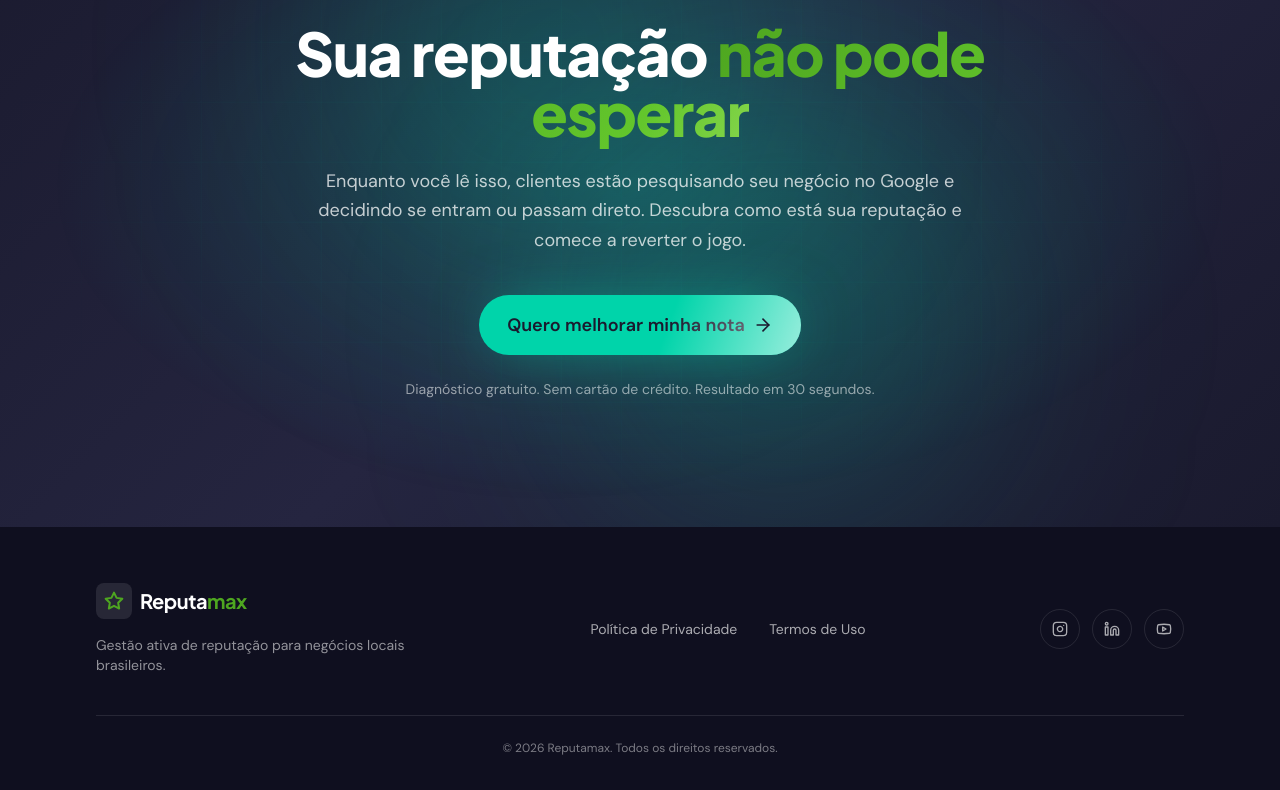
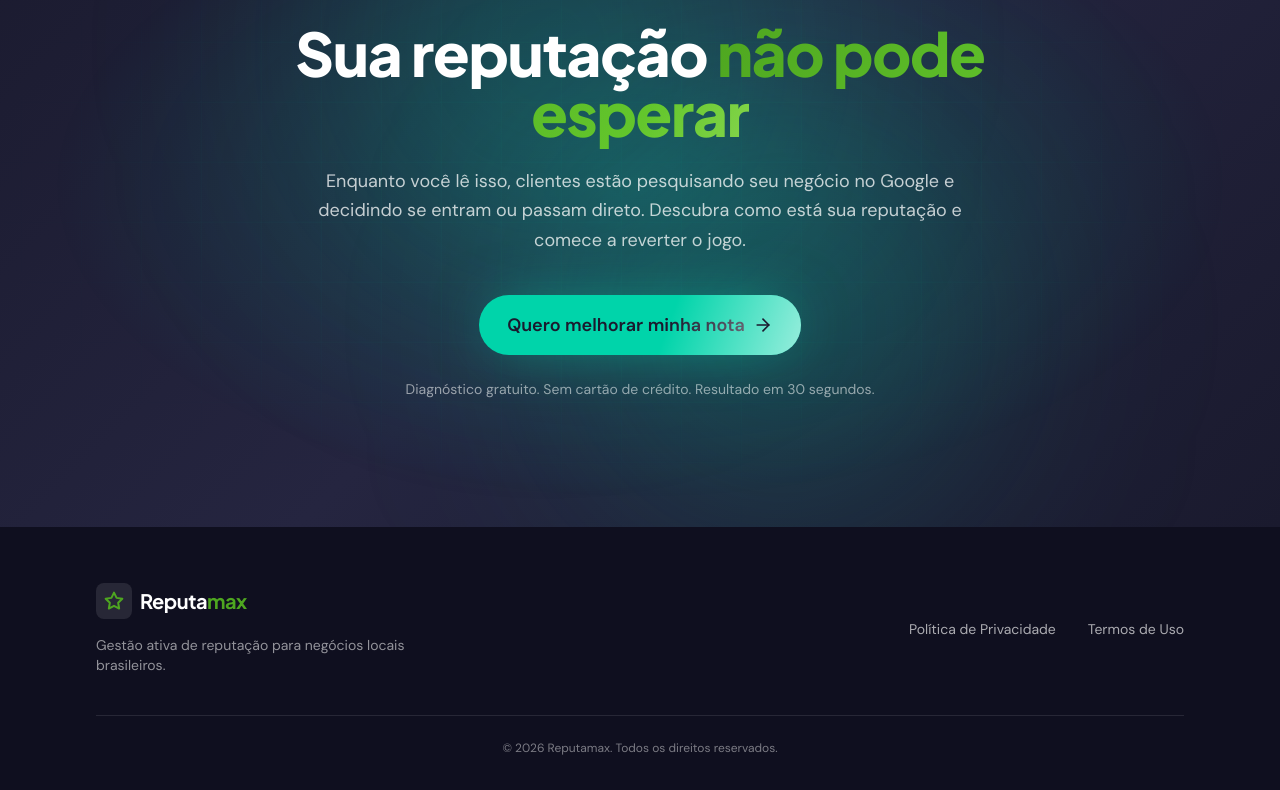
Before and after one commit to Jpcoutodev/homepage.reputamax, a React (Vite) app: page / in a window 1280 px wide. Shown: the part 6732-7522 px from the top of the page. Built offline with nearby package versions, Linux system fonts and the light colour scheme; no server answers.

Commit message:
chore: remove social media buttons from footer

```diff
--- a/src/App.jsx
+++ b/src/App.jsx
@@ -1128,29 +1128,6 @@ function Footer() {
             </a>
           </div>
 
-          <div className="flex items-center gap-3">
-            <a
-              href="#"
-              aria-label="Instagram"
-              className="flex h-10 w-10 items-center justify-center rounded-full border border-white/10 text-white/65 transition hover:border-teal hover:text-teal"
-            >
-              <Instagram className="h-4 w-4" />
-            </a>
-            <a
-              href="#"
-              aria-label="LinkedIn"
-              className="flex h-10 w-10 items-center justify-center rounded-full border border-white/10 text-white/65 transition hover:border-teal hover:text-teal"
-            >
-              <Linkedin className="h-4 w-4" />
-            </a>
-            <a
-              href="#"
-              aria-label="YouTube"
-              className="flex h-10 w-10 items-center justify-center rounded-full border border-white/10 text-white/65 transition hover:border-teal hover:text-teal"
-            >
-              <Youtube className="h-4 w-4" />
-            </a>
-          </div>
         </div>
 
         <div className="mt-10 border-t border-white/10 pt-6 text-center text-xs text-white/45">
```
